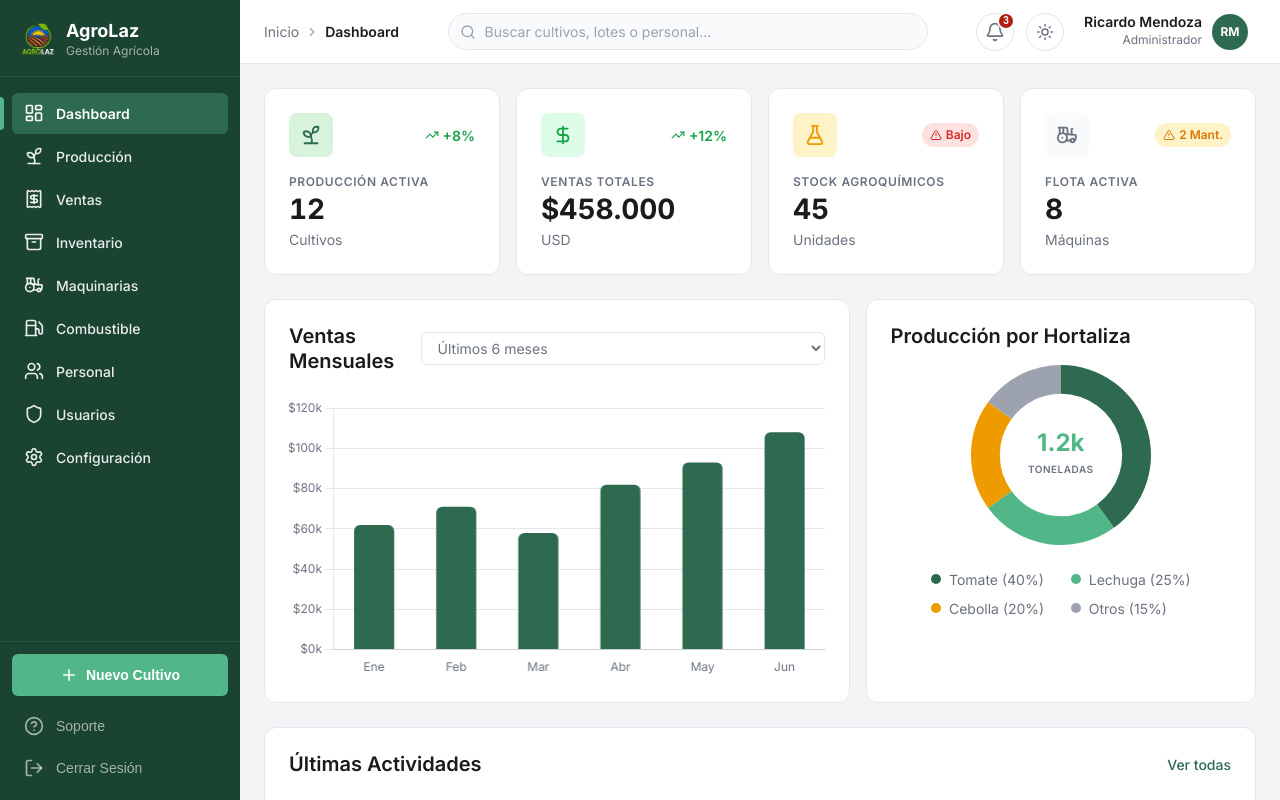
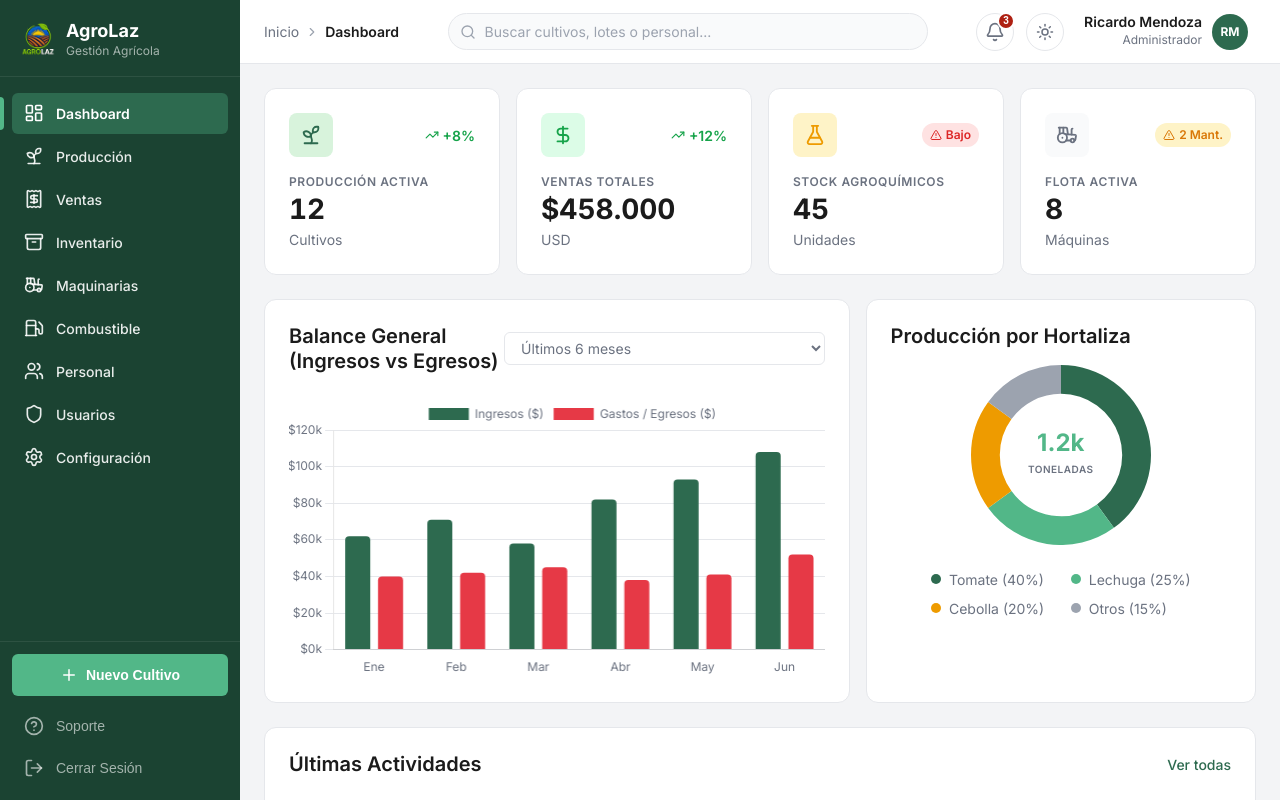
Before and after one commit to digimedios-stream/agrolaz-demo, a React (Vite) app: page /dashboard in a window 1280 px wide. Shown: the top 800 px of the page. Built offline with nearby package versions, Linux system fonts and the light colour scheme.

Commit message:
Implement machinery maintenance expenses and Dashboard general balance

```diff
--- a/src/data/mockData.js
+++ b/src/data/mockData.js
@@ -18,13 +18,13 @@ export const dashboardStats = {
   maquinarias: { value: 8, label: 'Máquinas', alert: '2 Mant.', alertType: 'warning' },
 };
 
-export const ventasMensuales = [
-  { mes: 'Ene', valor: 62000 },
-  { mes: 'Feb', valor: 71000 },
-  { mes: 'Mar', valor: 58000 },
-  { mes: 'Abr', valor: 82000 },
-  { mes: 'May', valor: 93000 },
-  { mes: 'Jun', valor: 108000 },
+export const balanceMensual = [
+  { mes: 'Ene', ingresos: 62000, egresos: 40000 },
+  { mes: 'Feb', ingresos: 71000, egresos: 42000 },
+  { mes: 'Mar', ingresos: 58000, egresos: 45000 },
+  { mes: 'Abr', ingresos: 82000, egresos: 38000 },
+  { mes: 'May', ingresos: 93000, egresos: 41000 },
+  { mes: 'Jun', ingresos: 108000, egresos: 52000 },
 ];
 
 export const produccionPorHortaliza = [
--- a/src/pages/Dashboard.jsx
+++ b/src/pages/Dashboard.jsx
@@ -8,7 +8,7 @@ import { Bar, Doughnut } from 'react-chartjs-2';
 import StatCard from '../components/StatCard';
 import Badge from '../components/Badge';
 import {
-  dashboardStats, ventasMensuales, produccionPorHortaliza, ultimasActividades
+  dashboardStats, balanceMensual, produccionPorHortaliza, ultimasActividades
 } from '../data/mockData';
 import { useTheme } from '../context/ThemeContext';
 import './Dashboard.css';
@@ -20,21 +20,34 @@ export default function Dashboard() {
   const isDark = theme === 'dark';
 
   const barData = {
-    labels: ventasMensuales.map(v => v.mes),
-    datasets: [{
-      label: 'Ventas ($)',
-      data: ventasMensuales.map(v => v.valor),
-      backgroundColor: '#2D6A4F',
-      borderRadius: 6,
-      maxBarThickness: 40,
-    }],
+    labels: balanceMensual.map(b => b.mes),
+    datasets: [
+      {
+        label: 'Ingresos ($)',
+        data: balanceMensual.map(b => b.ingresos),
+        backgroundColor: '#2D6A4F',
+        borderRadius: 4,
+        maxBarThickness: 25,
+      },
+      {
+        label: 'Gastos / Egresos ($)',
+        data: balanceMensual.map(b => b.egresos),
+        backgroundColor: '#E63946',
+        borderRadius: 4,
+        maxBarThickness: 25,
+      }
+    ],
   };
 
   const barOptions = {
     responsive: true,
     maintainAspectRatio: false,
     plugins: {
-      legend: { display: false },
+      legend: {
+        display: true,
+        position: 'top',
+        labels: { color: isDark ? '#9CA3AF' : '#6B7280', font: { family: 'Inter' } }
+      },
       tooltip: {
         backgroundColor: isDark ? '#374151' : '#1B1B1B',
         titleColor: '#fff',
@@ -131,7 +144,7 @@ export default function Dashboard() {
       <div className="dashboard__charts">
         <div className="dashboard__chart-card">
           <div className="dashboard__chart-header">
-            <h3>Ventas Mensuales</h3>
+            <h3>Balance General (Ingresos vs Egresos)</h3>
             <select className="dashboard__chart-select">
               <option>Últimos 6 meses</option>
             </select>
--- a/src/pages/Maquinarias.jsx
+++ b/src/pages/Maquinarias.jsx
@@ -1,5 +1,5 @@
 import { useState } from 'react';
-import { Plus, Tractor, CheckCircle, Wrench, AlertCircle, Clock, Eye, Edit, AlertTriangle, Image as ImageIcon } from 'lucide-react';
+import { Plus, Tractor, CheckCircle, Wrench, AlertCircle, Clock, Eye, Edit, AlertTriangle, Image as ImageIcon, DollarSign } from 'lucide-react';
 import StatCard from '../components/StatCard';
 import Badge from '../components/Badge';
 import Button from '../components/Button';
@@ -15,6 +15,7 @@ const estadoIcons = {
 
 export default function Maquinarias() {
   const [showModal, setShowModal] = useState(false);
+  const [showGastoModal, setShowGastoModal] = useState(false);
 
   return (
     <div className="maquinarias">
@@ -111,8 +112,8 @@ export default function Maquinarias() {
               </div>
 
               <div className="maquinarias__card-actions">
-                <button className="maquinarias__action">
-                  <Eye size={14} /> Detalle
+                <button className="maquinarias__action" onClick={() => setShowGastoModal(true)}>
+                  <DollarSign size={14} /> Gasto
                 </button>
                 <button className="maquinarias__action">
                   <Edit size={14} /> Editar
@@ -157,6 +158,44 @@ export default function Maquinarias() {
           </div>
         </form>
       </Modal>
+
+      <Modal isOpen={showGastoModal} onClose={() => setShowGastoModal(false)} title="Registrar Gasto de Maquinaria">
+        <form className="maquinarias__form" onSubmit={(e) => { e.preventDefault(); setShowGastoModal(false); }}>
+          <div className="maquinarias__form-field">
+            <label>Tipo de Gasto <span className="required">*</span></label>
+            <select required>
+              <option value="">Seleccionar...</option>
+              <option>Service Programado</option>
+              <option>Reparación Correctiva</option>
+              <option>Cambio de Insumos (Aceite, Filtros)</option>
+              <option>Cambio de Cubiertas</option>
+              <option>Combustible</option>
+            </select>
+          </div>
+          <div className="maquinarias__form-row">
+            <div className="maquinarias__form-field">
+              <label>Costo Total ($) <span className="required">*</span></label>
+              <input type="number" placeholder="Ej: 150000" required />
+            </div>
+            <div className="maquinarias__form-field">
+              <label>Fecha del Gasto <span className="required">*</span></label>
+              <input type="date" required />
+            </div>
+          </div>
+          <div className="maquinarias__form-field">
+            <label>Taller / Proveedor (Opcional)</label>
+            <input type="text" placeholder="Ej: Taller Don Juan" />
+          </div>
+          <div className="maquinarias__form-field">
+            <label>Detalles de la Factura o Trabajo</label>
+            <textarea rows="3" placeholder="Describe qué se le hizo a la máquina..."></textarea>
+          </div>
+          <div className="maquinarias__form-actions" style={{ marginTop: '24px' }}>
+            <Button variant="outline" onClick={() => setShowGastoModal(false)}>Cancelar</Button>
+            <Button variant="primary" type="submit" icon={DollarSign}>Registrar Gasto</Button>
+          </div>
+        </form>
+      </Modal>
     </div>
   );
 }
```
